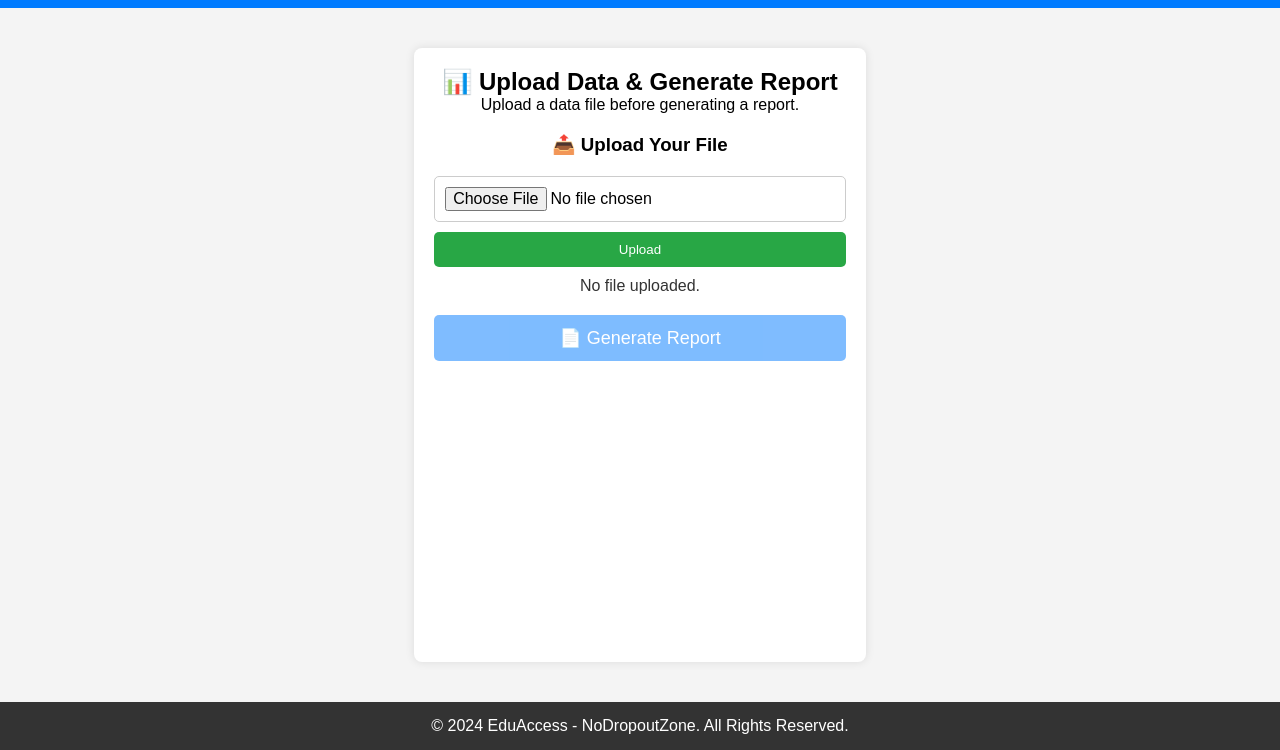
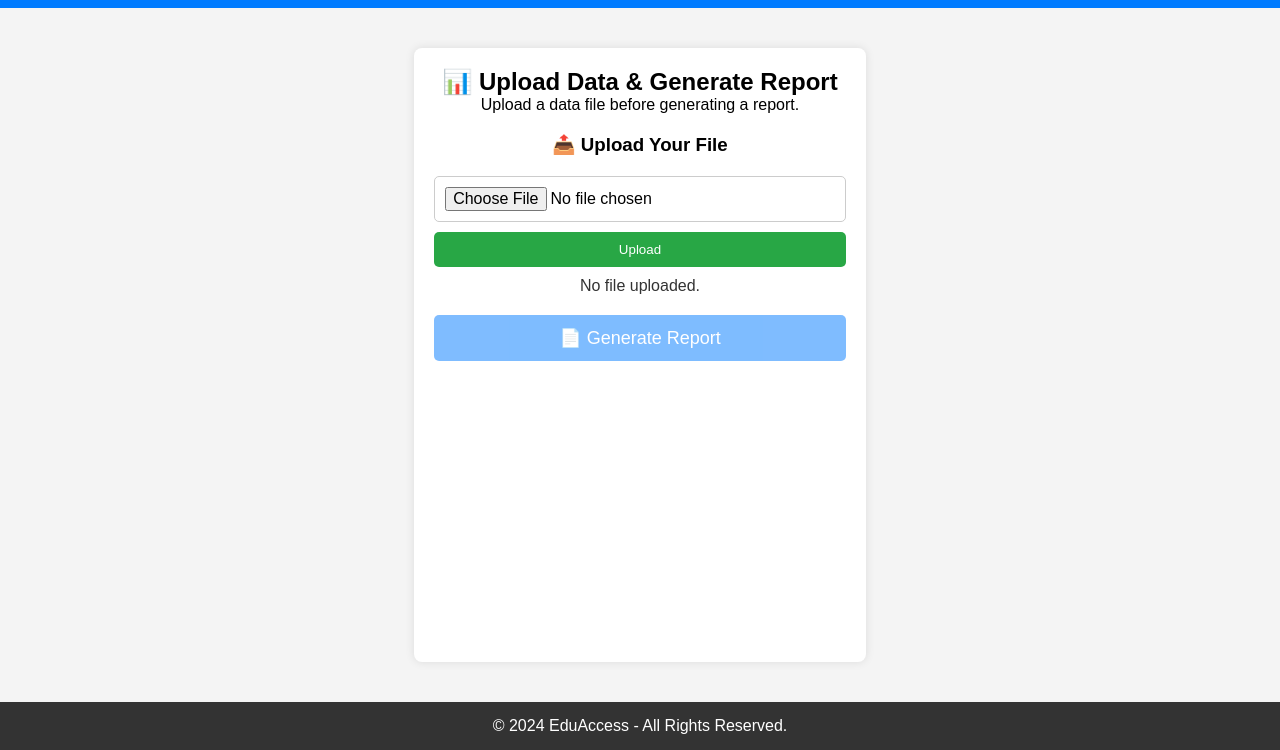
Before and after one commit to kuro-shiv/GDG-solution-Challenge, a plain HTML site: page report.html in a window 1280 px wide. Shown: the part 50-800 px from the top of the page. Drawn offline with Linux system fonts and the light colour scheme.

Commit message:
Update report.html

```diff
--- a/report.html
+++ b/report.html
@@ -37,7 +37,7 @@
 
     <!-- Footer (Unchanged) -->
     <footer>
-        <p>© 2024 EduAccess - NoDropoutZone. All Rights Reserved.</p>
+        <p>© 2024 EduAccess -  All Rights Reserved.</p>
     </footer>
 
     <script>
```
